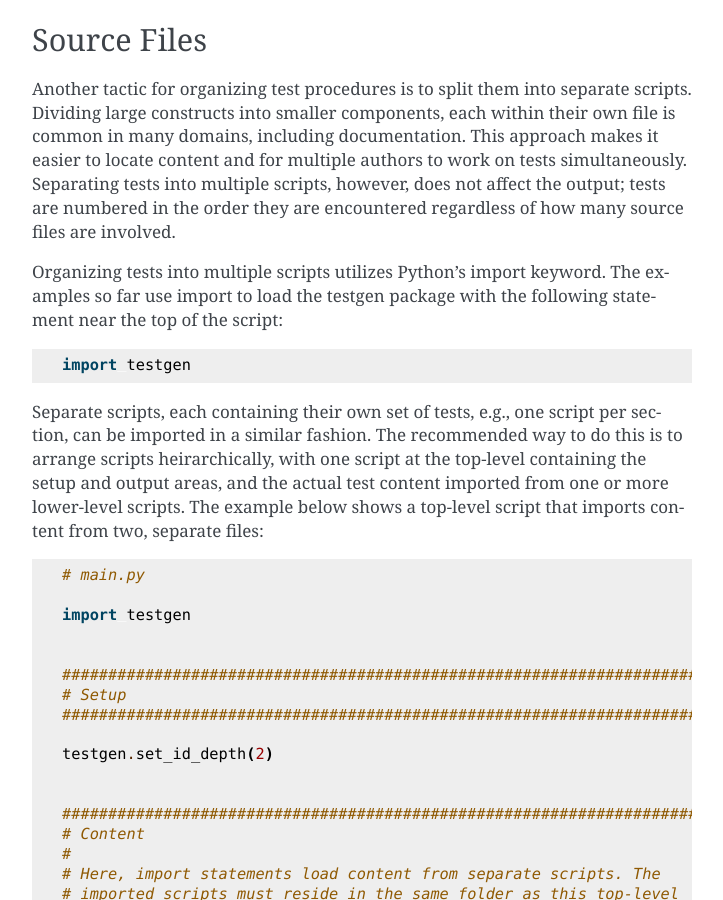
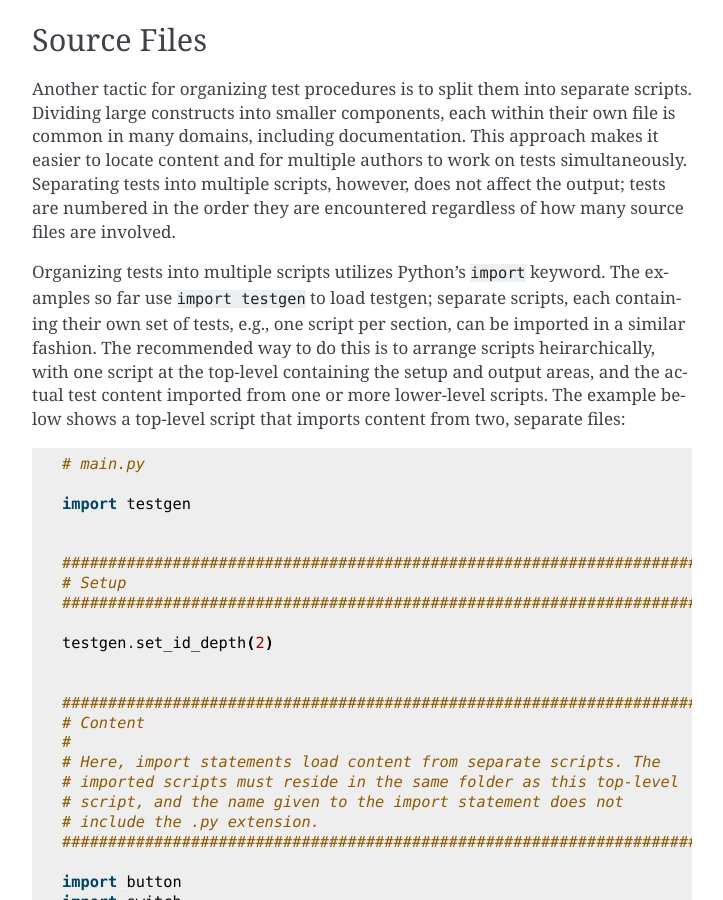
Before and after one commit to jvalenzuela/atform, a Sphinx documentation site: the page built from doc/source/org.rst, in a window 1280 px wide and 900 px high, scrolled down 3058 px. Shown: the whole window, without its empty margins (388-1111 px from the left). Built offline with Sphinx 7.4.7, drawn with Linux system fonts in a browser that asks for light colours; some of the changed text lies outside the part shown.

Commit message:
Sphinx markup improvements.

```diff
--- a/doc/source/org.rst
+++ b/doc/source/org.rst
@@ -51,13 +51,9 @@ simultaneously. Separating tests into multiple scripts, however, does not
 affect the output; tests are numbered in the order they are encountered
 regardless of how many source files are involved.
 
-Organizing tests into multiple scripts utilizes Python's import keyword.
-The examples so far use import to load the |project_name| package with the
-following statement near the top of the script::
-
-  import testgen
-
-Separate scripts, each containing their own set of tests, e.g., one script
+Organizing tests into multiple scripts utilizes Python's :code:`import` keyword.
+The examples so far use :code:`import testgen` to load |project_name|;
+separate scripts, each containing their own set of tests, e.g., one script
 per section, can be imported in a similar fashion. The recommended way to
 do this is to arrange scripts heirarchically, with one script at the top-level
 containing the setup and output areas, and the actual test content
@@ -75,9 +71,5 @@ content can be distributed into the lower-level scripts:
 
 When generating PDF output for tests in multiple files, execute the top-level
 script only, which will automatically incorporate any imported scripts.
-All tests in the example above would be generated with the following
-command:
-
-.. code-block:: text
-
-   python main.py
+All tests in the example above would be generated by running
+:command:`python main.py`.
```
Also changed, not shown: doc/source/write.rst (+10 -8 lines).
